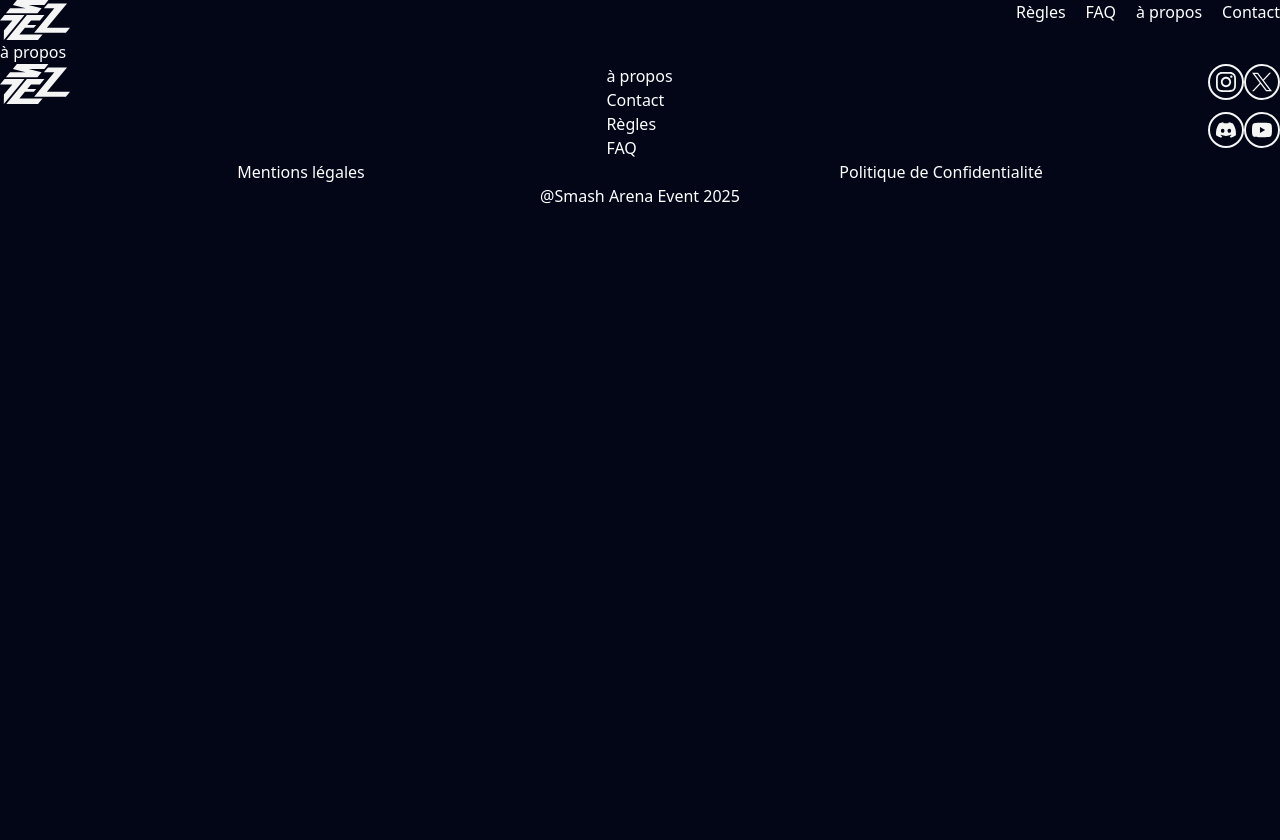
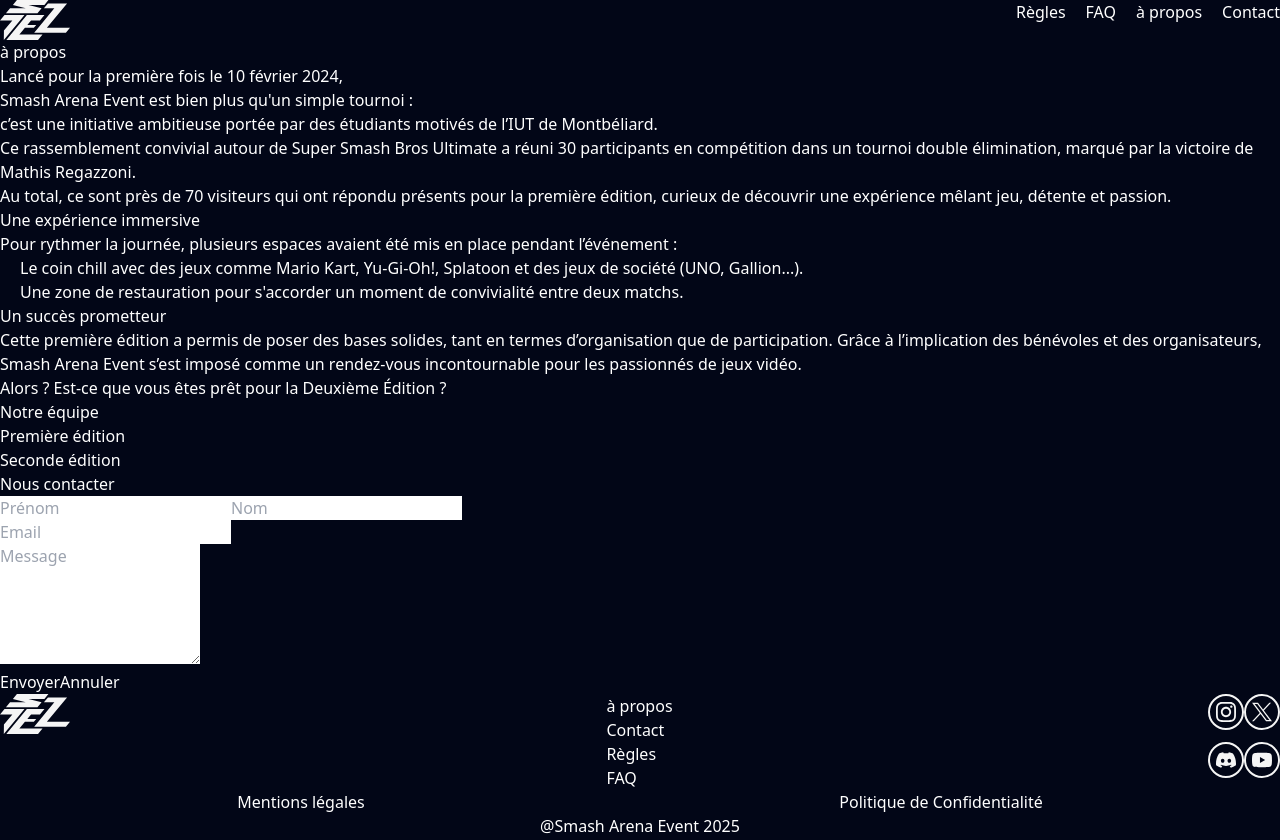
Before and after one commit to SmashArenaEvent/site_vitrine_SAE_2025, a Vue app: page /aPropos in a window 1280 px wide. Built offline with nearby package versions, Linux system fonts and the light colour scheme.

Commit message:
Html page à propos

```diff
--- a/src/pages/aPropos.vue
+++ b/src/pages/aPropos.vue
@@ -1,7 +1,38 @@
 <!-- eslint-disable vue/multi-word-component-names -->
 <script setup lang="ts">
+import Formulaire from '@/components/Formulaire.vue';
+
 
 </script>
 <template>
-    <h1>à propos</h1>
+    <article>
+        <h1>à propos</h1>
+        <p>Lancé pour la première fois le 10 février 2024,<br/>Smash Arena Event est bien plus qu'un simple tournoi :<br/>c’est une initiative ambitieuse portée par des étudiants motivés de l’IUT de Montbéliard.</p>
+        <p>Ce rassemblement convivial autour de Super Smash Bros Ultimate a réuni 30 participants en compétition dans un tournoi double élimination, marqué par la victoire de Mathis Regazzoni.</p>
+        <p>Au total, ce sont près de 70 visiteurs qui ont répondu présents pour la première édition, curieux de découvrir une expérience mêlant jeu, détente et passion.</p>
+        <!--Image-->
+        <h2>Une expérience immersive</h2>
+        <p>Pour rythmer la journée, plusieurs espaces avaient été mis en place pendant l’événement :</p>
+        <p class="indent-5">Le coin chill avec des jeux comme Mario Kart, Yu-Gi-Oh!, Splatoon et des jeux de société (UNO, Gallion...).</p>
+        <p class="indent-5">Une zone de restauration pour s'accorder un moment de convivialité entre deux matchs. </p>
+        <!--Image-->
+        <h2>Un succès prometteur</h2>
+        <p>Cette première édition a permis de poser des bases solides, tant en termes d’organisation que de participation. Grâce à l’implication des bénévoles et des organisateurs, Smash Arena Event s’est imposé comme un rendez-vous incontournable pour les passionnés de jeux vidéo.</p>
+        <p>Alors ? Est-ce que vous êtes prêt pour la Deuxième Édition ?</p>
+    </article>
+    <article>
+        <h2>Notre équipe</h2>
+        <section>
+            <h3>Première édition</h3>
+            <!--Card Porfil-->
+        </section>
+        <section>
+            <h3>Seconde édition</h3>
+            <!--Card Porfil-->
+        </section>
+    </article>
+    <section>
+        <h2>Nous contacter</h2>
+        <Formulaire/>
+    </section>
 </template>
```
